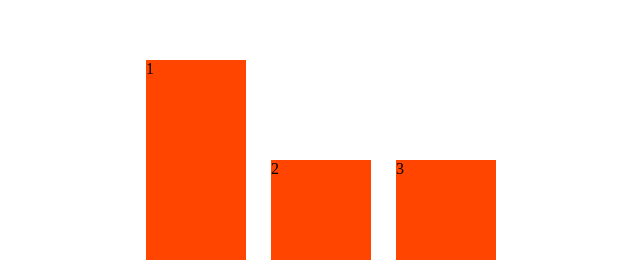
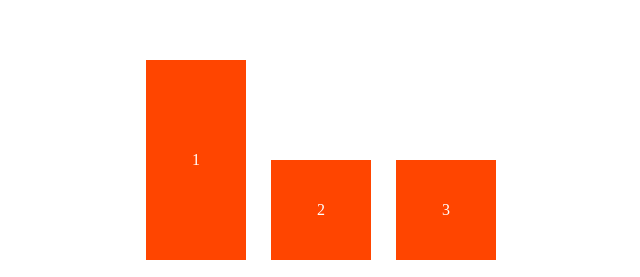
Before and after one commit to umerkhalique/tabbed-content, a plain HTML site: page index.html in a window 1280 px wide. Shown: the part 161-438 px from the top of the page, 319-959 px from the left. Drawn offline with Linux system fonts and the light colour scheme.

Commit message:
update with style

```diff
--- a/style.css
+++ b/style.css
@@ -21,10 +21,18 @@
     width: 100px;
     background-color: orangered;
     height: 100px;
+    display: flex;
+    justify-content: center;
+    align-items: center;
+    color: white;
 }
 
 .tab.active{
     height: 200px;
+    justify-content: center;
+    align-items: center;
+    display: flex;
+    color: white;
 }
 .btns{
     display: flex;
```
